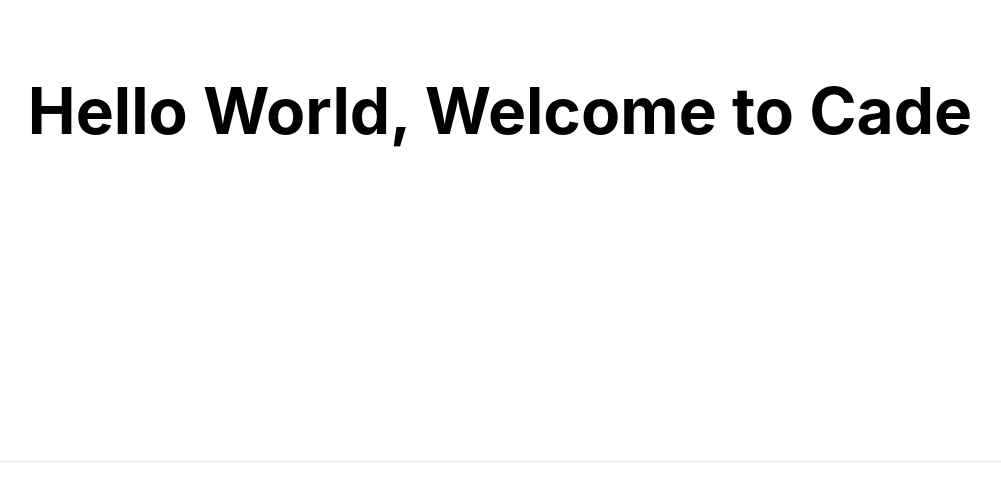
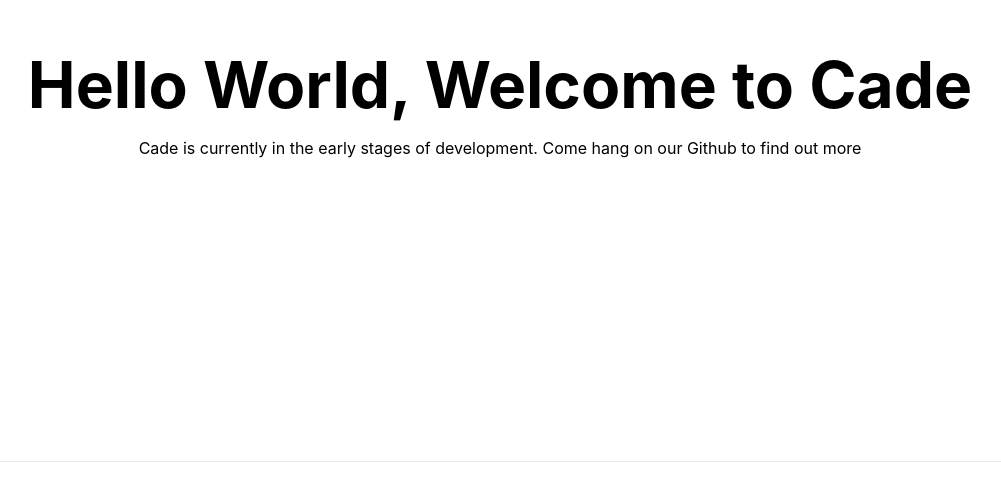
Before and after one commit to play-cade/PlayCade.github.io, a Next.js app: page / in a window 1280 px wide. Shown: the part 239-740 px from the top of the page, without its empty margins (140-1141 px from the left). Built offline with nearby package versions, Linux system fonts and the light colour scheme.

Commit message:
Added text to link to Github

```diff
--- a/pages/index.js
+++ b/pages/index.js
@@ -6,13 +6,14 @@ export default function Home() {
         <div className={styles.container}>
             <Head>
                 <title>Cade - Retro Platform</title>
-        <link rel="icon" href="/favicon.ico" />
+                <link rel="icon" href="/favicon.ico"/>
             </Head>
 
             <main className={styles.main}>
                 <h1 className={styles.title}>
                     Hello World, Welcome to Cade
                 </h1>
+                <p>Cade is currently in the early stages of development. Come hang on our <a href={"https://github.com/PlayCade"}>Github</a> to find out more</p>
             </main>
 
             <footer className={styles.footer}>
```
Lines whose indentation alone changed are shown as unchanged.
